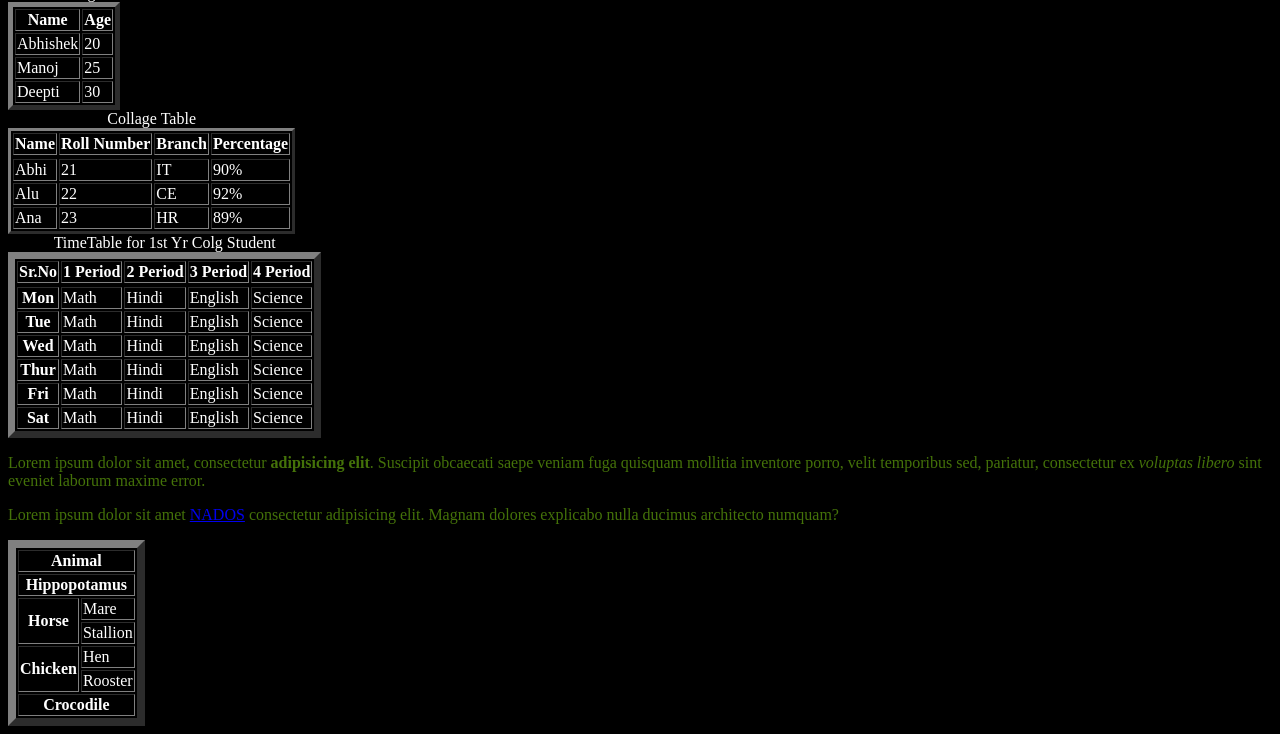
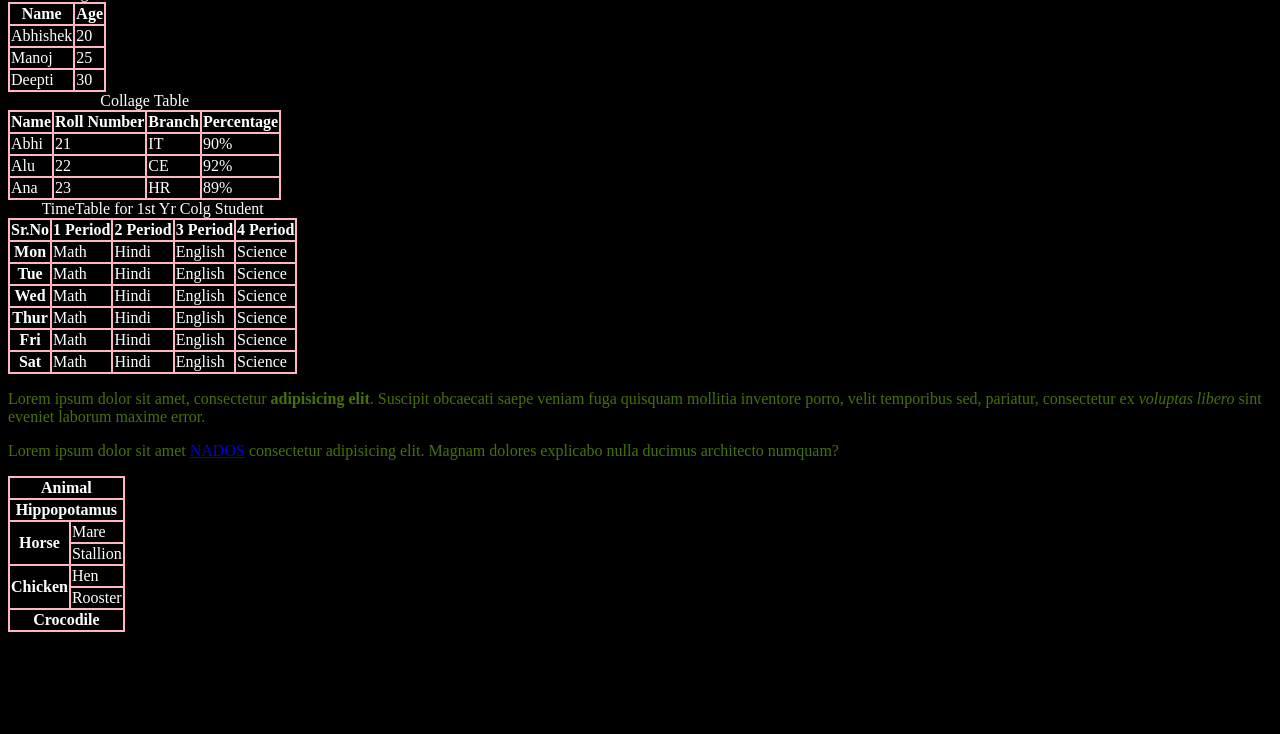
Before and after one commit to Kise07/learnMern07, a plain HTML site: page html/index.html in a window 1280 px wide. Shown: the part 1762-2496 px from the top of the page. After the commit the page ends 2402 px from the top, so only its background shows below. Drawn offline with Linux system fonts and the light colour scheme.

Commit message:
Table Border CSS Style Intro

```diff
--- a/html/index.html
+++ b/html/index.html
@@ -24,6 +24,15 @@
 
       h3 {
         color: blue;
+      }
+
+      table {
+        border-collapse: collapse;
+      }
+
+      td,
+      th {
+        border: 2px solid lightpink;
       }
     </style>
   </head>
@@ -183,7 +192,7 @@
       </tbody>
     </table> -->
 
-    <table border="5">
+    <table>
       <caption>
         Name&Age
       </caption>
@@ -210,7 +219,7 @@
       </tbody>
     </table>
 
-    <table border="3">
+    <table>
       <caption>
         Collage Table
       </caption>
@@ -247,7 +256,7 @@
       </tbody>
     </table>
 
-    <table border="7">
+    <table>
       <caption>
         TimeTable for 1st Yr Colg Student
       </caption>
@@ -327,7 +336,7 @@
     </p>
 
     <!-- Understanding colspan & rowspan -->
-    <table border="8">
+    <table>
       <tr>
         <!-- <th>Animal</th> -->
         <th colspan="2">Animal</th>
```
